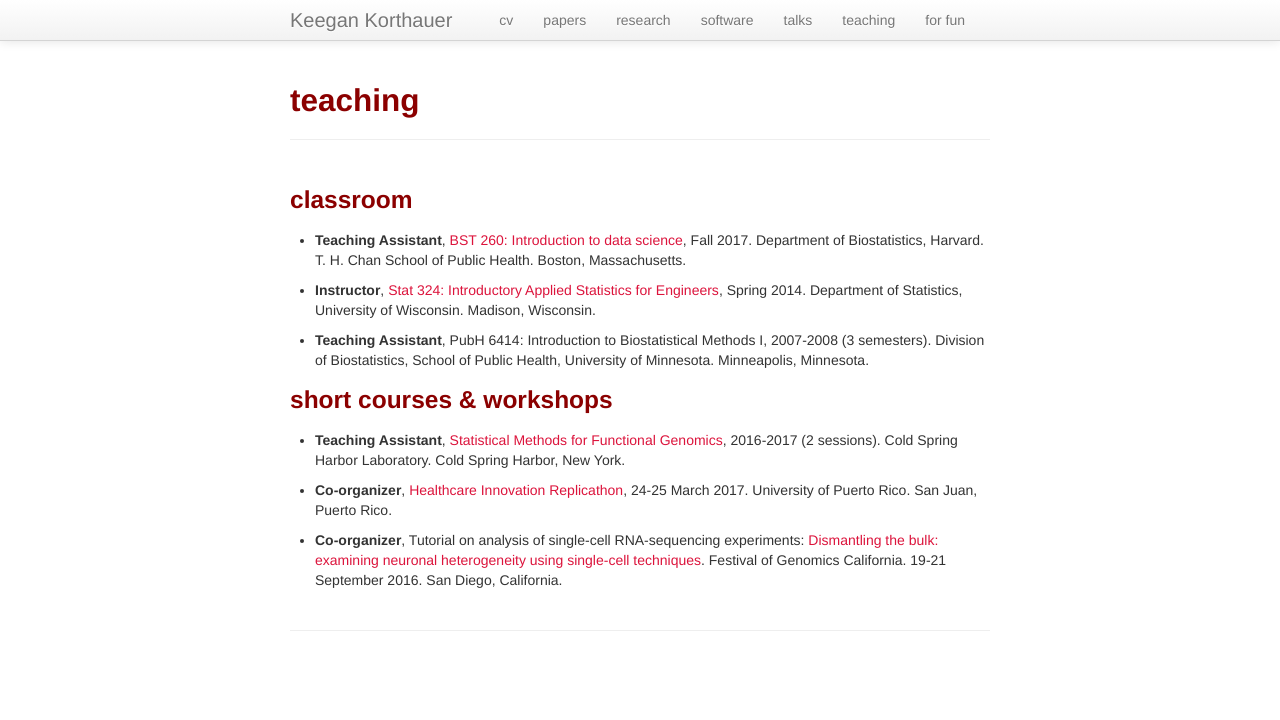
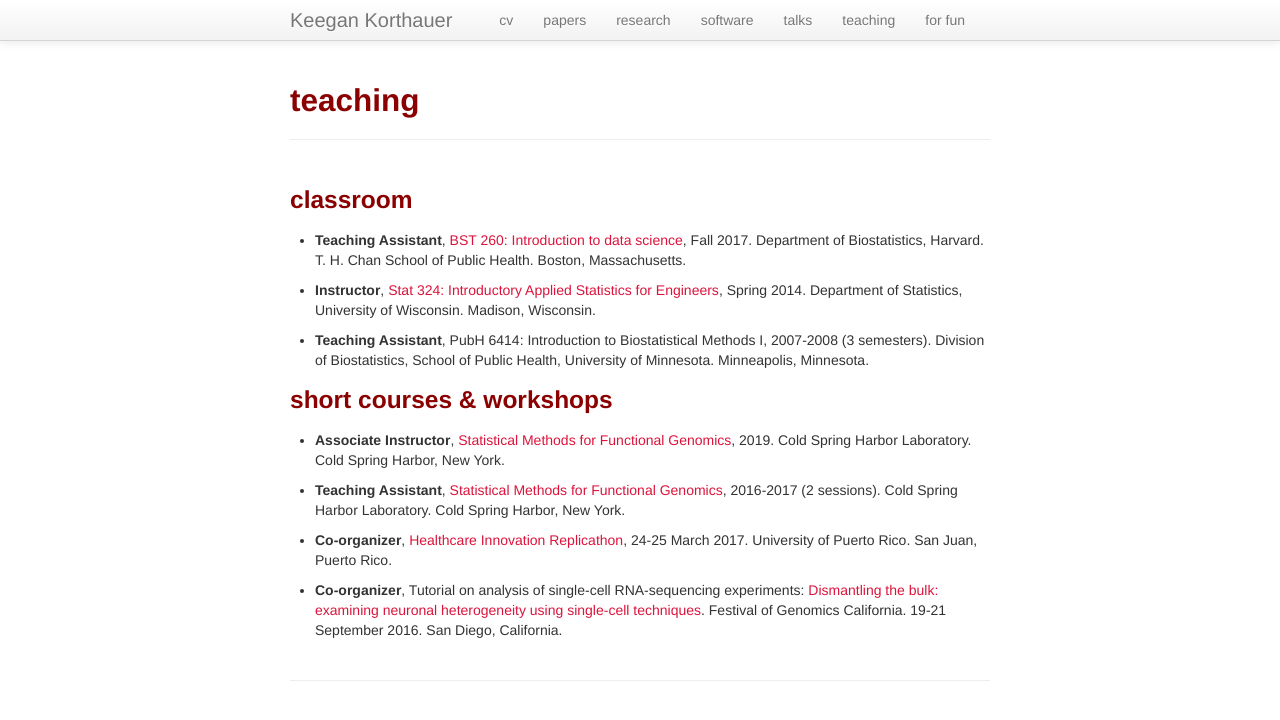
Before and after one commit to kdkorthauer/kdkorthauer.github.io, a Jekyll site: the page built from pages/teaching.md, in a window 1280 px wide. Shown: the top 720 px of the page. Built offline with Jekyll 4.4.1, drawn with Linux system fonts in a browser that asks for light colours.

Commit message:
add cshl course

```diff
--- a/pages/teaching.md
+++ b/pages/teaching.md
@@ -23,8 +23,9 @@ title: teaching
 - **Teaching Assistant**, PubH 6414: Introduction to Biostatistical Methods I, 2007-2008 (3 semesters). Division of Biostatistics, School of Public Health, University of Minnesota. Minneapolis, Minnesota.
 
 
+### short courses & workshops
 
-### short courses & workshops
+- **Associate Instructor**, [Statistical Methods for Functional Genomics](https://meetings.cshl.edu/courses.aspx?course=c-data&year=19), 2019. Cold Spring Harbor Laboratory. Cold Spring Harbor, New York.
 
 - **Teaching Assistant**, [Statistical Methods for Functional Genomics](https://meetings.cshl.edu/courses.aspx?course=C-DATA&year=17), 2016-2017 (2 sessions). Cold Spring Harbor Laboratory. Cold Spring Harbor, New York.
 
```
Also changed, not shown: 1 other file.
